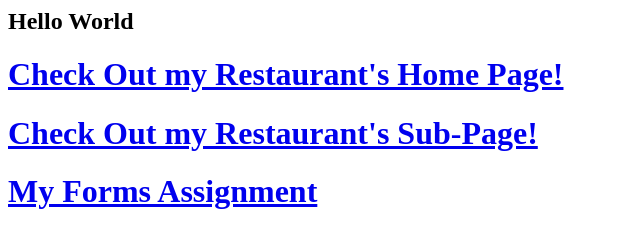
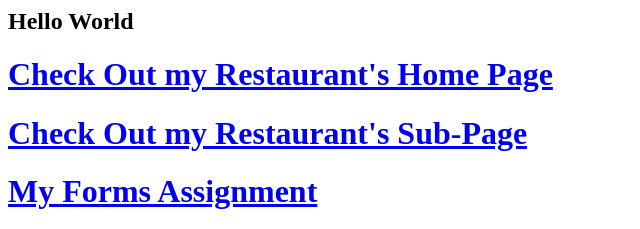
Before and after one commit to eabu/eabu.github.io, a plain HTML site: page index.htm in a window 1280 px wide. Shown: the top 229 px of the page, 0-640 px from the left. Drawn offline with Linux system fonts and the light colour scheme.

Commit message:
Update index.htm

```diff
--- a/index.htm
+++ b/index.htm
@@ -6,8 +6,8 @@
   <body>
 
   <h2>Hello World</h2>
-    <h1> <a href="real_home.htm"> Check Out my Restaurant's Home Page!</a> </h1>
-    <h1> <a href="subpage_real.htm"> Check Out my Restaurant's Sub-Page!</a> </h1>
+    <h1> <a href="real_home.htm"> Check Out my Restaurant's Home Page</a> </h1>
+    <h1> <a href="subpage_real.htm"> Check Out my Restaurant's Sub-Page</a> </h1>
     <h1> <a href="pimp_my_shoes.htm">My Forms Assignment</a> </h1>
     <h1> <a href="exercise_2_add_to_form.htm">My Second Forms Assignment</a> </h1>
 
```
